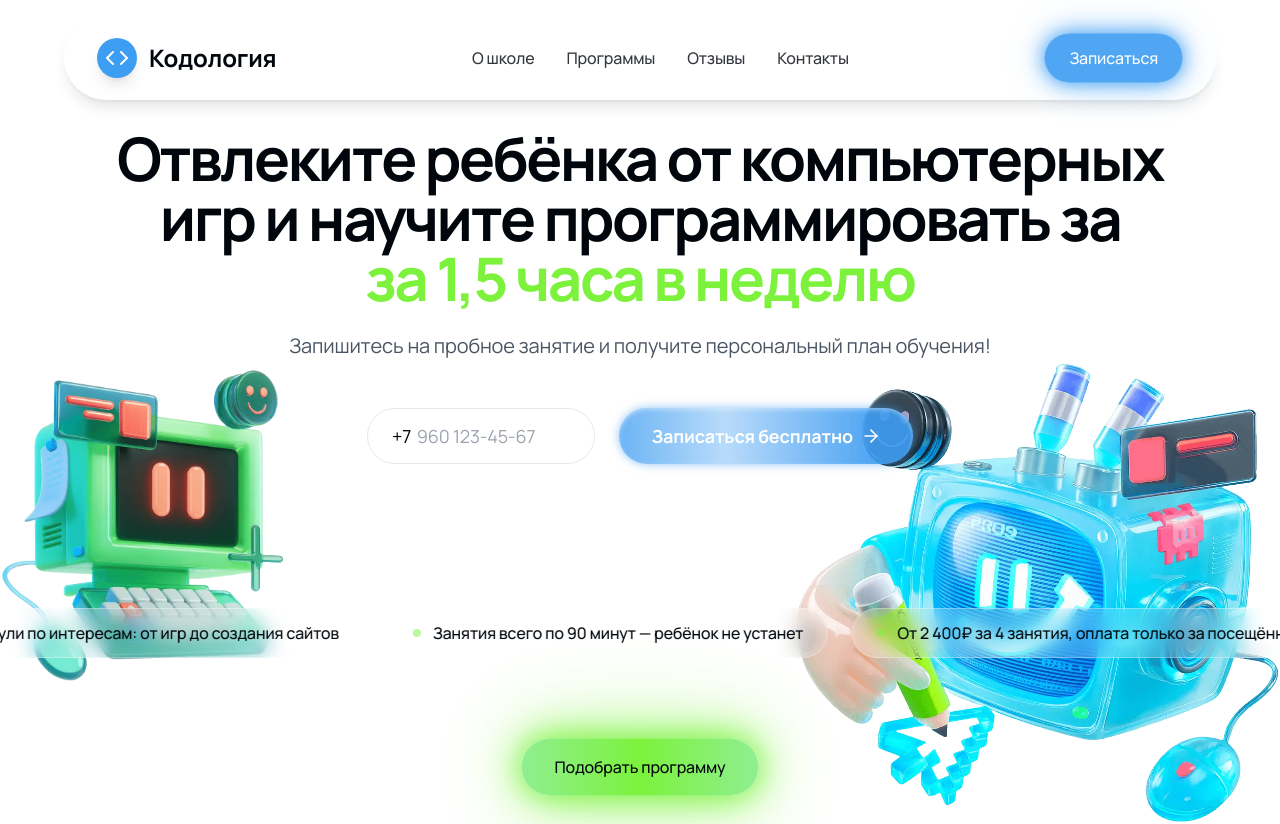
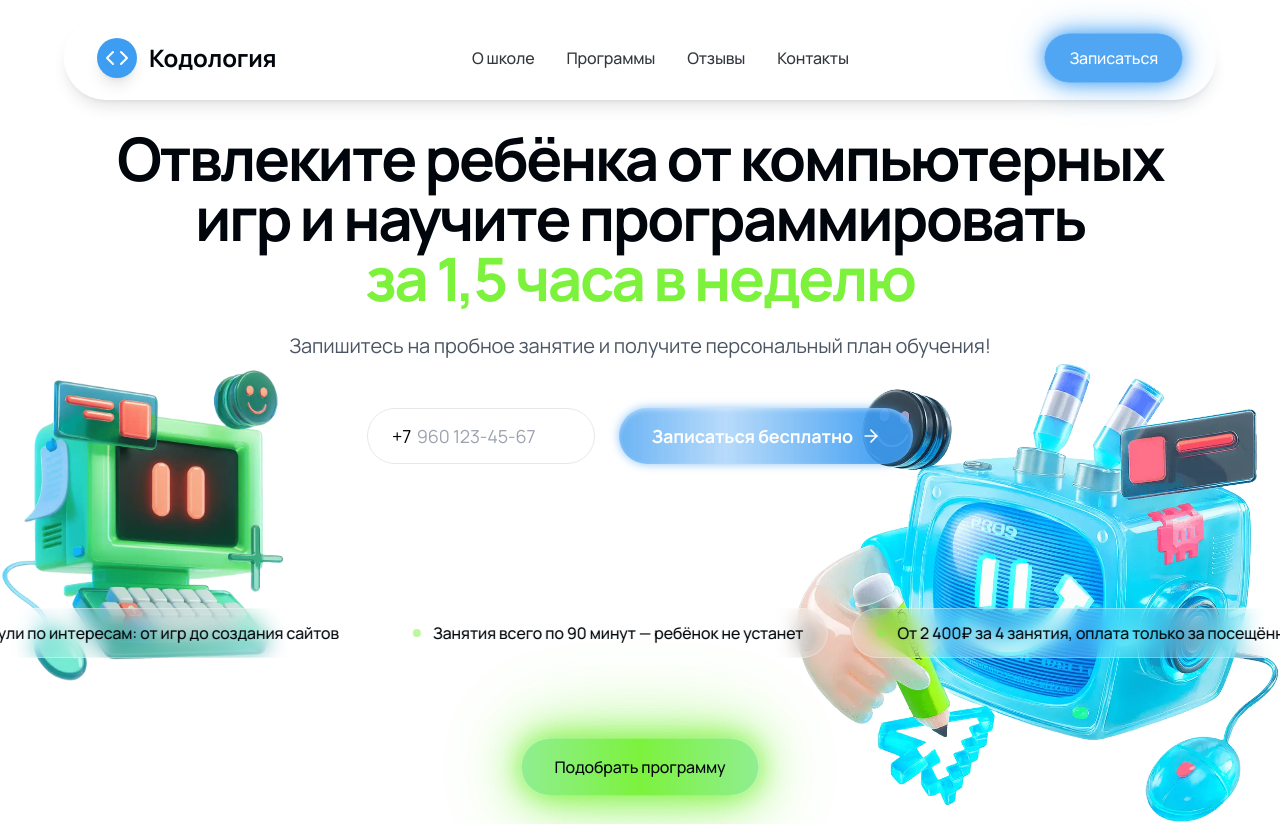
Before and after one commit to hismajestyamanita/codologia, a React (Vite) app: page / in a window 1280 px wide. Shown: the top 824 px of the page. Built offline with nearby package versions, Linux system fonts and the light colour scheme; no server answers.

Commit message:
fix(hero): remove black 'за' by replacing visible heading with correct text; keep old heading hidden for safety

```diff
--- a/src/sections/01-Hero.tsx
+++ b/src/sections/01-Hero.tsx
@@ -272,11 +272,14 @@ const Hero = () => {
           <div className="mx-auto w-full max-w-[1200px] px-4 md:px-8 pt-32 pb-16">
             {/* Заголовок и подзаголовок */}
             <div className="text-center mb-12">
-              <h1 className="text-4xl lg:text-5xl xl:text-6xl font-bold text-brand-black leading-tight mb-6">
+              <h1 className="text-4xl lg:text-5xl xl:text-6xl font-bold text-brand-black leading-tight mb-6 hidden">
                 Отвлеките ребёнка от компьютерных игр и научите программировать за{' '}
                 <span className="text-brand-green md:block">за 1,5 часа в неделю</span>
               </h1>
-
+              <h1 className="text-4xl lg:text-5xl xl:text-6xl font-bold text-brand-black leading-tight mb-6">
+                Отвлеките ребёнка от компьютерных игр и научите программировать
+                <span className="text-brand-green md:block">за 1,5 часа в неделю</span>
+              </h1>
               <p className="text-lg md:text-xl text-gray-600 max-w-3xl mx-auto">
                 Запишитесь на пробное занятие и получите персональный план обучения!
               </p>
```
